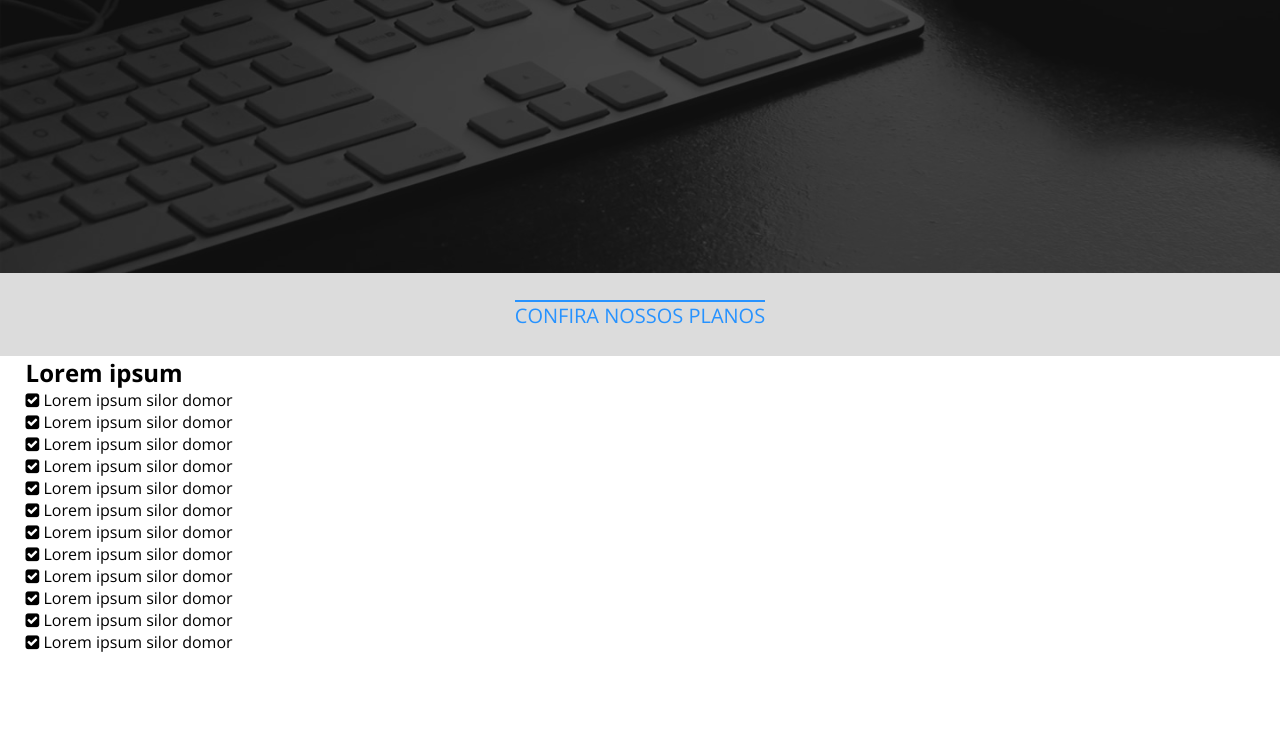
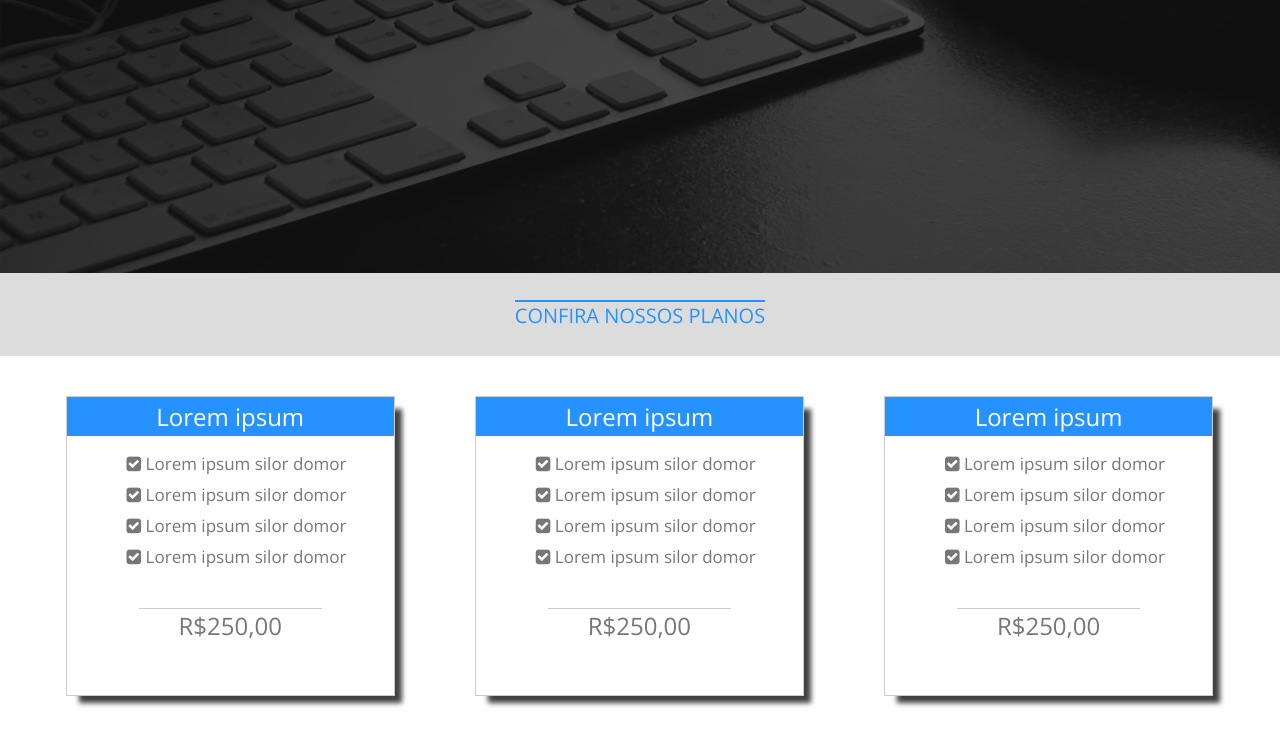
Before and after one commit to Marcsfic98/The.code, a plain HTML site: page index.html in a window 1280 px wide. Shown: the part 527-1263 px from the top of the page. Before the commit the page ends 1180 px from the top, so only its background shows below. Drawn offline with nearby package versions, Linux system fonts and the light colour scheme.

Commit message:
feita estilizaçao das paginas de plano

```diff
--- a/css/style.css
+++ b/css/style.css
@@ -137,3 +137,66 @@ nav.desktop a{
 	text-transform: uppercase;
 	font-weight: lighter;
 }
+
+.box-planos{
+	padding: 40px 0;
+}
+.box-planos .center{
+	display: flex;
+	flex-wrap: wrap;
+}
+
+.box-planos-single{
+	width: 33.3%;
+	padding: 0 40px;
+}
+
+.box-planos-wraper{
+	width: 100%;
+	border: 1px solid #ccc;
+	min-height: 300px;
+	-webkit-box-shadow: 10px 10px 5px -3px rgba(0,0,0,0.75);
+	-moz-box-shadow: 10px 10px 5px -3px rgba(0,0,0,0.75);
+	box-shadow: 10px 10px 5px -3px rgba(0,0,0,0.75);
+}
+
+.box-planos-single h2{
+	background-color: #2692FF;
+	color: white;
+	text-align: center;
+	padding: 3px;
+	font-weight: lighter;
+}
+
+.pontos-planos{
+	padding: 8px 0 15px 0px;
+}
+
+.box-planos-single p{
+	color: #777777;
+	font-size: 17px;
+	margin-top: 8px;
+	margin-left: 60px;
+}
+
+.preco{
+	margin-top: 10px;
+	padding: 15px 0;
+	text-align: center;
+}
+
+.preco h2{
+	display: inline-block;
+	border-top: 1px solid #ccc;
+	font-size: 24px;
+	padding: 0 40px;
+	color: #777777;
+	background: none;
+}
+
+@media screen and (max-width:768px){
+		.box-planos-single{
+			width: 100%;
+			margin: 10px 0;
+		}
+}
--- a/index.html
+++ b/index.html
@@ -53,6 +53,37 @@
         <section class="box-planos">
             <div class="center">
                 <div class="box-planos-single">
+                    <div class="box-planos-wraper">
+                        <h2>Lorem ipsum</h2>
+                        <div class="pontos-planos">
+                            <p><i class="fa fa-check-square"></i> Lorem ipsum silor domor </p>
+                            <p><i class="fa fa-check-square"></i> Lorem ipsum silor domor </p>
+                            <p><i class="fa fa-check-square"></i> Lorem ipsum silor domor </p>
+                            <p><i class="fa fa-check-square"></i> Lorem ipsum silor domor </p>
+                        </div><!--pontos-planos -->
+                        <div class="preco">
+                            <h2>R$250,00</h2>
+                        </div><!--preco-->
+                    </div><!--box-planos--wraper-->
+                </div><!--box-planos--single-->
+
+                <div class="box-planos-single">
+                    <div class="box-planos-wraper">
+                        <h2>Lorem ipsum</h2>
+                        <div class="pontos-planos">
+                            <p><i class="fa fa-check-square"></i> Lorem ipsum silor domor </p>
+                            <p><i class="fa fa-check-square"></i> Lorem ipsum silor domor </p>
+                            <p><i class="fa fa-check-square"></i> Lorem ipsum silor domor </p>
+                            <p><i class="fa fa-check-square"></i> Lorem ipsum silor domor </p>
+                        </div><!--pontos-planos -->
+                        <div class="preco">
+                            <h2>R$250,00</h2>
+                        </div><!--preco-->
+                    </div><!--box-planos--wraper-->
+                </div><!--box-planos--single-->
+
+                <div class="box-planos-single">
+                    <div class="box-planos-wraper">
                         <h2>Lorem ipsum</h2>
                         <div class="pontos-planos">
                             <p><i class="fa fa-check-square"></i> Lorem ipsum silor domor </p>
@@ -61,21 +92,14 @@
                             <p><i class="fa fa-check-square"></i> Lorem ipsum silor domor </p>
                         </div><!--pontos-planos -->
 
-                    <div class="pontos-planos">
-                        <p><i class="fa fa-check-square"></i> Lorem ipsum silor domor </p>
-                        <p><i class="fa fa-check-square"></i> Lorem ipsum silor domor </p>
-                        <p><i class="fa fa-check-square"></i> Lorem ipsum silor domor </p>
-                        <p><i class="fa fa-check-square"></i> Lorem ipsum silor domor </p>
-                    </div><!--pontos-planos -->
+                        <div class="preco">
+                            <h2>R$250,00</h2>
+                        </div><!--preco-->
+                    </div><!--box-planos--wraper-->
+                </div><!--box-planos--single-->
 
-                    <div class="pontos-planos">
-                        <p><i class="fa fa-check-square"></i> Lorem ipsum silor domor </p>
-                        <p><i class="fa fa-check-square"></i> Lorem ipsum silor domor </p>
-                        <p><i class="fa fa-check-square"></i> Lorem ipsum silor domor </p>
-                        <p><i class="fa fa-check-square"></i> Lorem ipsum silor domor </p>
-                    </div><!--pontos-planos -->
 
-                </div><!--box-planos--single-->
+
             </div><!--center-->
         </section><!--box-planos-->
     </section><!--planos-->
```
Lines whose indentation alone changed are shown as unchanged.
